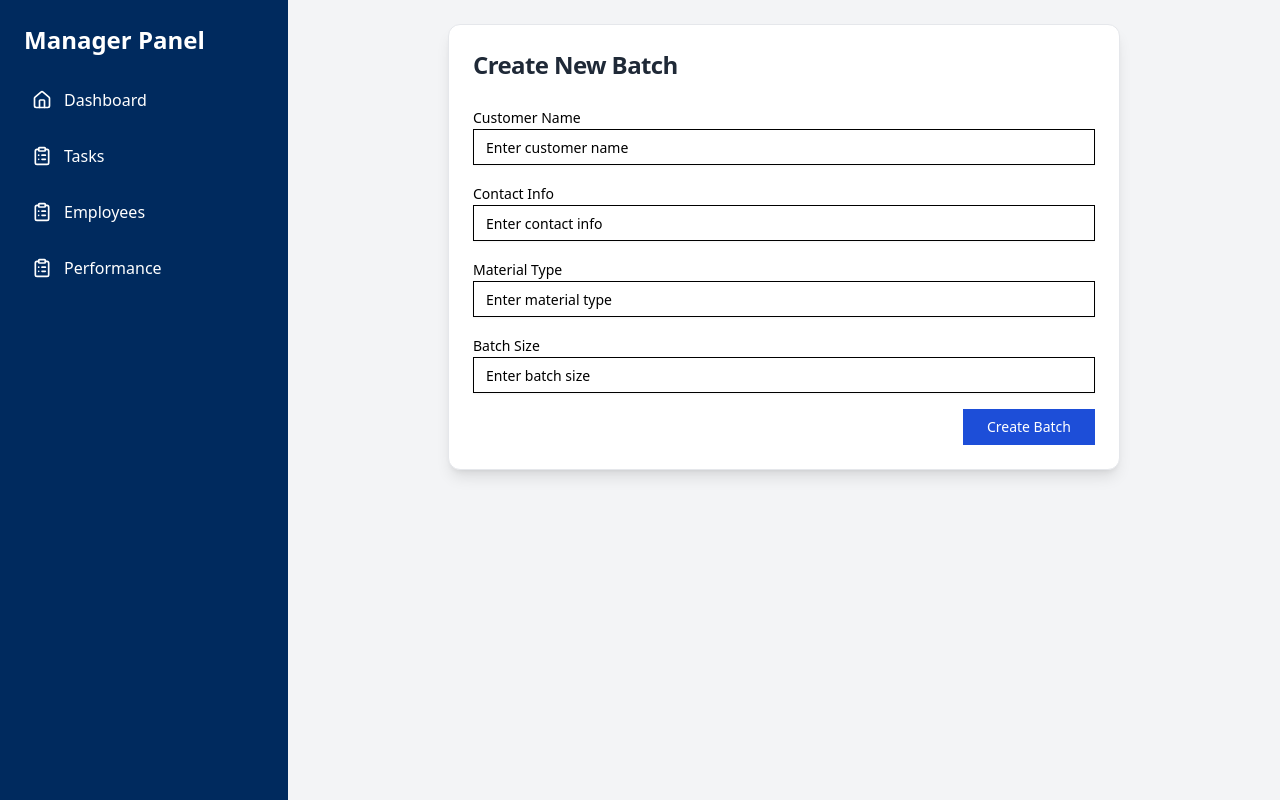
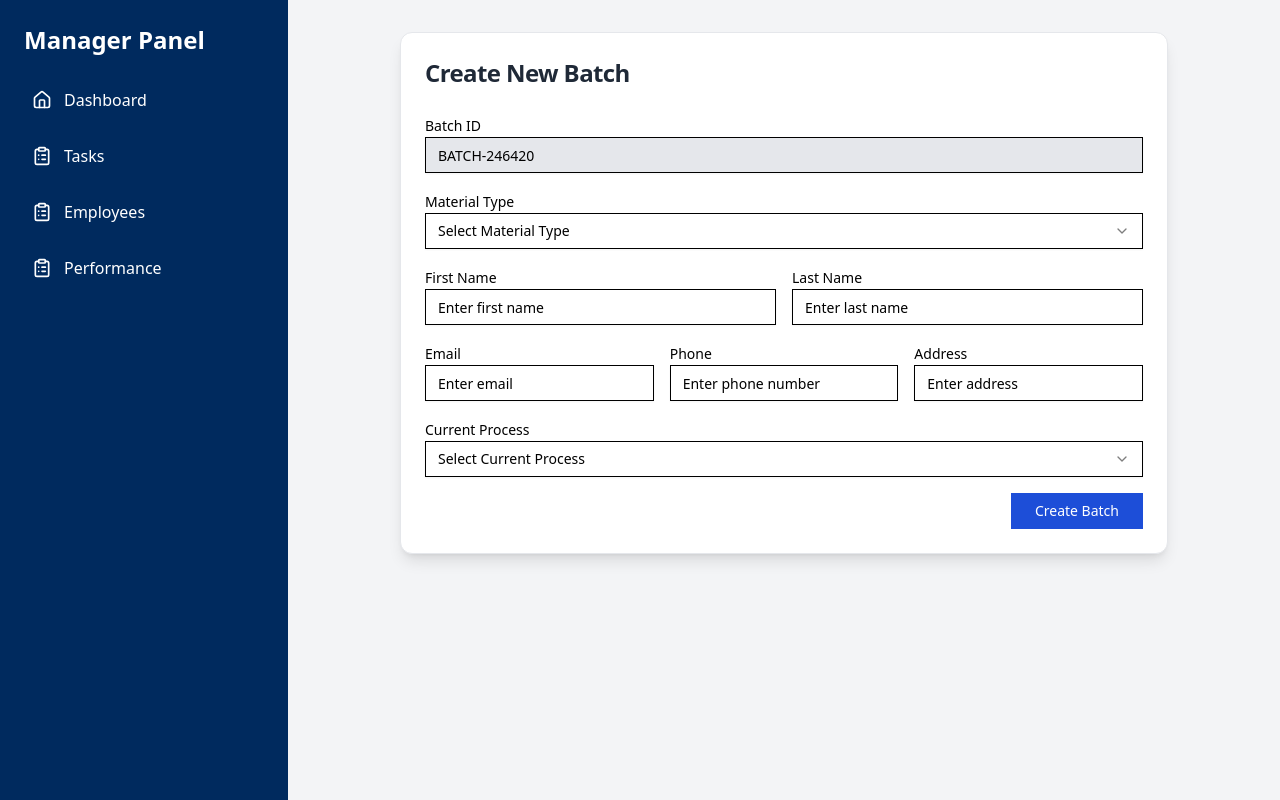
Before and after one commit to TrupeshMandani/DiamondsOperating, a Next.js app in the folder frontend/: page /Pages/Manager/tasks in a window 1280 px wide. Built offline with nearby package versions, Linux system fonts and the light colour scheme.

Commit message:
Creating Batch

```diff
--- a/frontend/app/Pages/Manager/tasks/page.jsx
+++ b/frontend/app/Pages/Manager/tasks/page.jsx
@@ -1,38 +1,82 @@
 "use client";
-import { useState } from "react";
+import { useState, useEffect } from "react";
 import { toast } from "react-hot-toast";
 import { Button } from "../../../component/ui/button";
 import { Card, CardContent, CardHeader, CardTitle } from "@/components/ui/card";
 import { Input } from "@/components/ui/input";
 import { Label } from "@/components/ui/label";
-import Sidebar from "../../../component/Sidebar"; // Ensure this is your existing Sidebar
+import { Select, SelectContent, SelectItem, SelectTrigger, SelectValue } from "@/components/ui/select";
+import Sidebar  from "../../../component/Sidebar"; // Ensure Sidebar is already created
+import axios from "axios";
+
+// Function to generate random Batch ID
+const generateBatchId = () => "BATCH-" + Math.floor(Math.random() * 1000000);
 
 export default function BatchCreationForm() {
   const [formData, setFormData] = useState({
-    customerName: "",
-    contactInfo: "",
+    batchId: generateBatchId(),
     materialType: "",
-    batchSize: "",
+    firstName: "",
+    lastName: "",
+    email: "",
+    phone: "",
+    address: "",
+    currentProcess: "",
   });
+
+  useEffect(() => {
+    setFormData((prev) => ({ ...prev, batchId: generateBatchId() }));
+  }, []);
 
   const handleChange = (e) => {
     setFormData({ ...formData, [e.target.name]: e.target.value });
   };
 
-  const handleSubmit = (e) => {
+  const handleSubmit = async (e) => {
     e.preventDefault();
-    toast.success("Batch Created Successfully!");
-    console.log("Batch Data:", formData);
+
+    const payload = {
+      batchId: formData.batchId,
+      materialType: formData.materialType,
+      customerName: `${formData.firstName} ${formData.lastName}`,
+      customerContact: {
+        email: formData.email,
+        phone: formData.phone,
+        address: formData.address,
+      },
+      currentProcess: formData.currentProcess,
+    };
+
+    try {
+      await axios.post("/api/batches", payload);
+      toast.success("Batch Created Successfully!");
+      console.log("Batch Data:", payload);
+
+      // Reset form with new Batch ID
+      setFormData({
+        batchId: generateBatchId(),
+        materialType: "",
+        firstName: "",
+        lastName: "",
+        email: "",
+        phone: "",
+        address: "",
+        currentProcess: "",
+      });
+    } catch (error) {
+      toast.error("Error Creating Batch!");
+      console.error(error);
+    }
   };
 
   return (
     <div className="flex h-screen">
-      {/* Sidebar (Dark Blue) */}
+      {/* Sidebar */}
       <Sidebar />
 
       {/* Main Content */}
-      <div className="flex-1 bg-gray-100 p-6">
-        <Card className="w-full max-w-2xl mx-auto shadow-lg rounded-xl border text-black border-gray-200 bg-white">
+      <div className="flex-1 bg-gray-100 p-8 text-black">
+        <Card className="w-full max-w-3xl mx-auto shadow-lg rounded-xl border border-gray-200 bg-white">
           <CardHeader>
             <CardTitle className="text-2xl font-semibold text-gray-800">
               Create New Batch
@@ -40,60 +84,70 @@ export default function BatchCreationForm() {
           </CardHeader>
           <CardContent>
             <form onSubmit={handleSubmit} className="space-y-4">
-              {/* Customer Name */}
+              {/* Batch ID (Read-only) */}
               <div>
-                <Label htmlFor="customerName">Customer Name</Label>
-                <Input
-                  id="customerName"
-                  name="customerName"
-                  type="text"
-                  placeholder="Enter customer name"
-                  value={formData.customerName}
-                  onChange={handleChange}
-                  required
-                />
+                <Label htmlFor="batchId">Batch ID</Label>
+                <Input id="batchId" name="batchId" value={formData.batchId} readOnly className="bg-gray-200 cursor-not-allowed" />
               </div>
 
-              {/* Contact Info */}
+              {/* Material Type Dropdown */}
               <div>
-                <Label htmlFor="contactInfo">Contact Info</Label>
-                <Input
-                  id="contactInfo"
-                  name="contactInfo"
-                  type="text"
-                  placeholder="Enter contact info"
-                  value={formData.contactInfo}
-                  onChange={handleChange}
-                  required
-                />
+                <Label htmlFor="materialType">Material Type</Label>
+                <Select name="materialType" onValueChange={(value) => setFormData({ ...formData, materialType: value })}>
+                  <SelectTrigger>
+                    <SelectValue placeholder="Select Material Type" />
+                  </SelectTrigger>
+                  <SelectContent className="text-black bg-white">
+                    <SelectItem value="Rough Diamond">Rough Diamond</SelectItem>
+                    <SelectItem value="Graphite Powder">Graphite Powder</SelectItem>
+                    <SelectItem value="Diamond Paste">Diamond Paste</SelectItem>
+                    <SelectItem value="Diamond Blades">Diamond Blades</SelectItem>
+                    <SelectItem value="Cutting Fluids">Cutting Fluids</SelectItem>
+                  </SelectContent>
+                </Select>
               </div>
 
-              {/* Material Type */}
-              <div>
-                <Label htmlFor="materialType">Material Type</Label>
-                <Input
-                  id="materialType"
-                  name="materialType"
-                  type="text"
-                  placeholder="Enter material type"
-                  value={formData.materialType}
-                  onChange={handleChange}
-                  required
-                />
+              {/* Customer Name Fields */}
+              <div className="grid grid-cols-2 gap-4">
+                <div>
+                  <Label htmlFor="firstName">First Name</Label>
+                  <Input id="firstName" name="firstName" placeholder="Enter first name" value={formData.firstName} onChange={handleChange} required />
+                </div>
+                <div>
+                  <Label htmlFor="lastName">Last Name</Label>
+                  <Input id="lastName" name="lastName" placeholder="Enter last name" value={formData.lastName} onChange={handleChange} required />
+                </div>
               </div>
 
-              {/* Batch Size */}
+              {/* Contact Information */}
+              <div className="grid grid-cols-3 gap-4">
+                <div>
+                  <Label htmlFor="email">Email</Label>
+                  <Input id="email" name="email" type="email" placeholder="Enter email" value={formData.email} onChange={handleChange} required />
+                </div>
+                <div>
+                  <Label htmlFor="phone">Phone</Label>
+                  <Input id="phone" name="phone" type="text" placeholder="Enter phone number" value={formData.phone} onChange={handleChange} required />
+                </div>
+                <div>
+                  <Label htmlFor="address">Address</Label>
+                  <Input id="address" name="address" placeholder="Enter address" value={formData.address} onChange={handleChange} required />
+                </div>
+              </div>
+
+              {/* Process Selection Dropdown */}
               <div>
-                <Label htmlFor="batchSize">Batch Size</Label>
-                <Input
-                  id="batchSize"
-                  name="batchSize"
-                  type="number"
-                  placeholder="Enter batch size"
-                  value={formData.batchSize}
-                  onChange={handleChange}
-                  required
-                />
+                <Label htmlFor="currentProcess">Current Process</Label>
+                <Select name="currentProcess" onValueChange={(value) => setFormData({ ...formData, currentProcess: value })}>
+                  <SelectTrigger>
+                    <SelectValue placeholder="Select Current Process" />
+                  </SelectTrigger>
+                  <SelectContent>
+                    <SelectItem value="Sarin">Sarin</SelectItem>
+                    <SelectItem value="Stitching">Stitching</SelectItem>
+                    <SelectItem value="4P Cutting">4P Cutting</SelectItem>
+                  </SelectContent>
+                </Select>
               </div>
 
               {/* Submit Button */}
```
Also changed, not shown: 1 other file (tests, documents, lock files or other folders).
